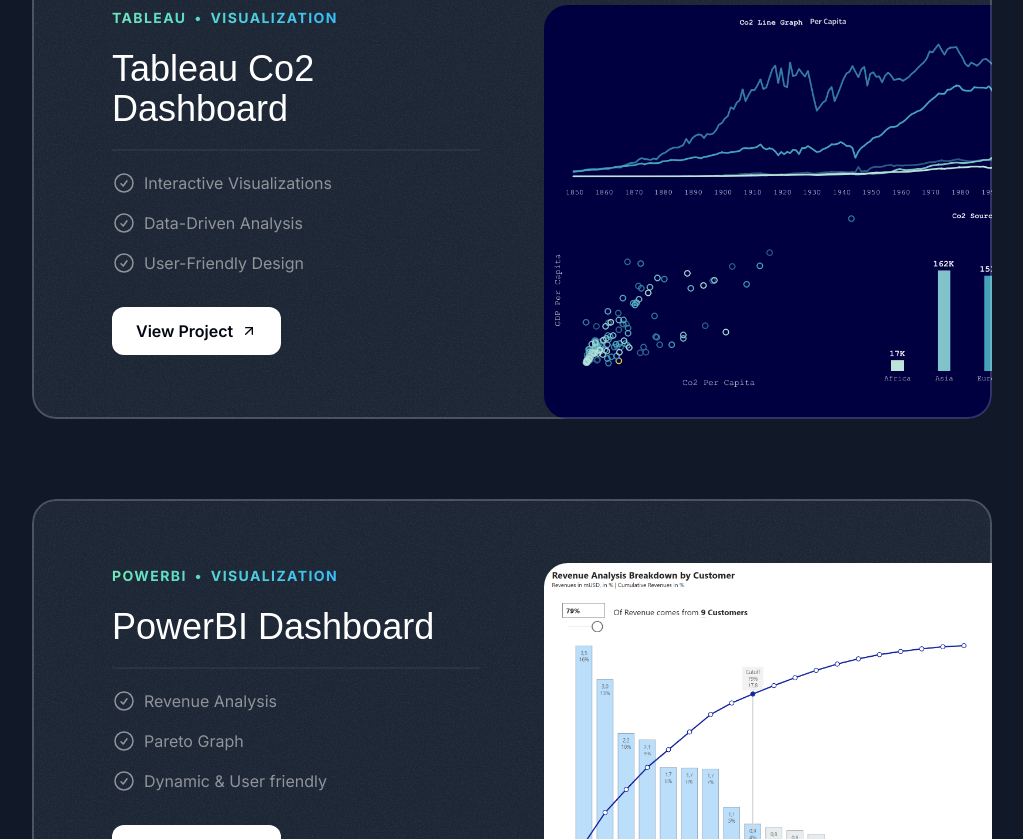
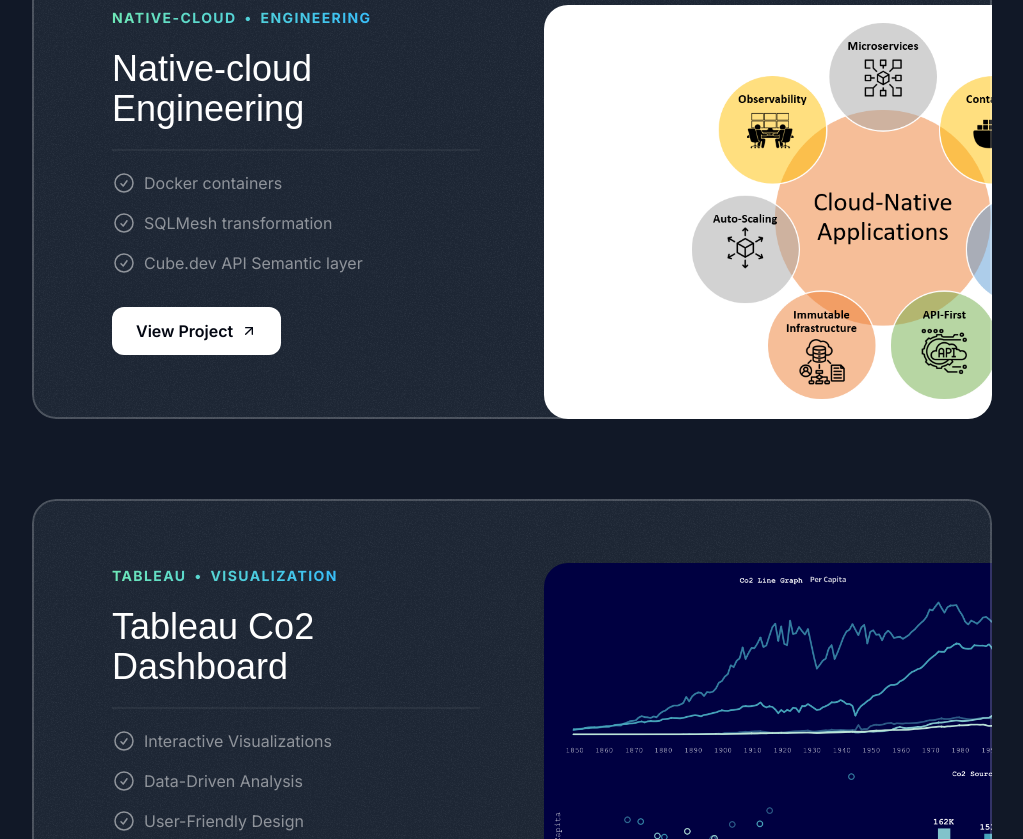
Before and after one commit to isakhugosson/isak-portfolio-react, a Next.js app: page / in a window 1280 px wide. Shown: the part 1201-2040 px from the top of the page, without its empty margins (128-1151 px from the left). Built offline with nearby package versions, Linux system fonts and the light colour scheme; a web font is replaced by a local one.

Commit message:
Add cloud native project

```diff
--- a/src/sections/Projects.tsx
+++ b/src/sections/Projects.tsx
@@ -3,6 +3,7 @@
 import sqlCleaningProject from "@/assets/images/SQL-data-cleaning.png";
 import sqlExplorationProject from "@/assets/images/SQL-exploration.png";
 import powerbiPareto from "@/assets/images/PowerBI-pareto.png";
+import cloudnative from "@/assets/images/cloud-native.png";
 import CheckCircleIcon from "@/assets/icons/check-circle.svg";
 import ArrowUpRightIcon from "@/assets/icons/arrow-up-right.svg";
 import Image from 'next/image';
@@ -10,6 +11,20 @@
 import { Card } from "@/components/Card";
 
 const portfolioProjects = [
+
+  {
+    company: "Native-cloud",
+    year: "Engineering",
+    title: "Native-cloud Engineering",
+    results: [
+      { title: "Docker containers" },
+      { title: "SQLMesh transformation" },
+      { title: "Cube.dev API Semantic layer" },
+    ],
+    link: "https://github.com/isakhugosson/cloud-native-engineering/",
+    image: cloudnative,
+  },
+
   {
     company: "Tableau",
     year: "Visualization",
@@ -22,18 +37,19 @@
     link: "https://public.tableau.com/app/profile/isak.hugosson/viz/Co2EmissionDashboard_16991278146540/Dashboard1",
     image: tableauProject,
   },
-  {
-    company: "PowerBI",
-    year: "Visualization",
-    title: "PowerBI Dashboard",
-    results: [
-      { title: "Revenue Analysis" },
-      { title: "Pareto Graph" },
-      { title: "Dynamic & User friendly" },
-    ],
-    link: "https://app.powerbi.com/view?r=eyJrIjoiNWE4MmFiODQtYWJlOC00ZGRiLTlmNDgtYjIxYjY2NzM3ZDViIiwidCI6IjAzYmRmM2UzLWJjNjAtNDE3NC1iOTJlLTg4MGQ3YzIxMmM2YSJ9",
-    image: powerbiPareto,
-  },
+  // {
+  //   company: "PowerBI",
+  //   year: "Visualization",
+  //   title: "PowerBI Dashboard",
+  //   results: [
+  //     { title: "Revenue Analysis" },
+  //     { title: "Pareto Graph" },
+  //     { title: "Dynamic & User friendly" },
+  //   ],
+  //   link: "https://app.powerbi.com/view?r=eyJrIjoiNWE4MmFiODQtYWJlOC00ZGRiLTlmNDgtYjIxYjY2NzM3ZDViIiwidCI6IjAzYmRmM2UzLWJjNjAtNDE3NC1iOTJlLTg4MGQ3YzIxMmM2YSJ9",
+  //   image: powerbiPareto,
+  // },
+
   {
     company: "Python",
     year: "Data Science",
```
Also changed, not shown: src/assets/images/cloud-native.png (added).
